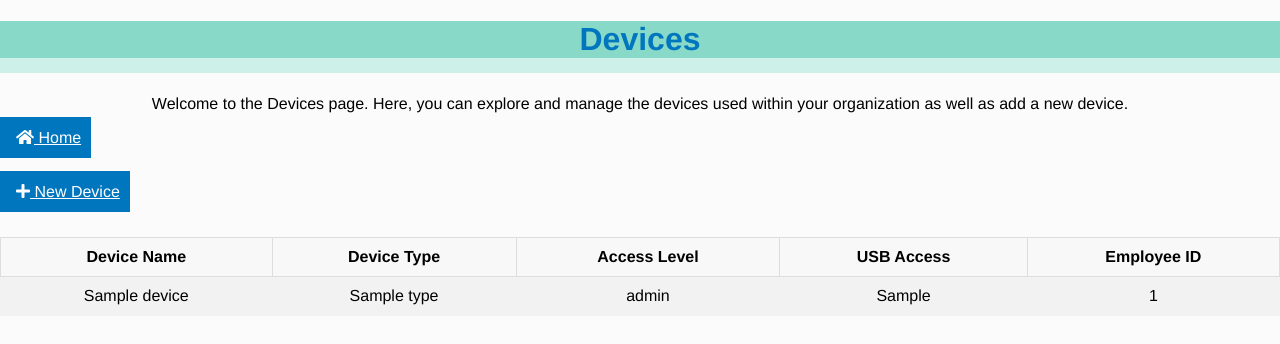
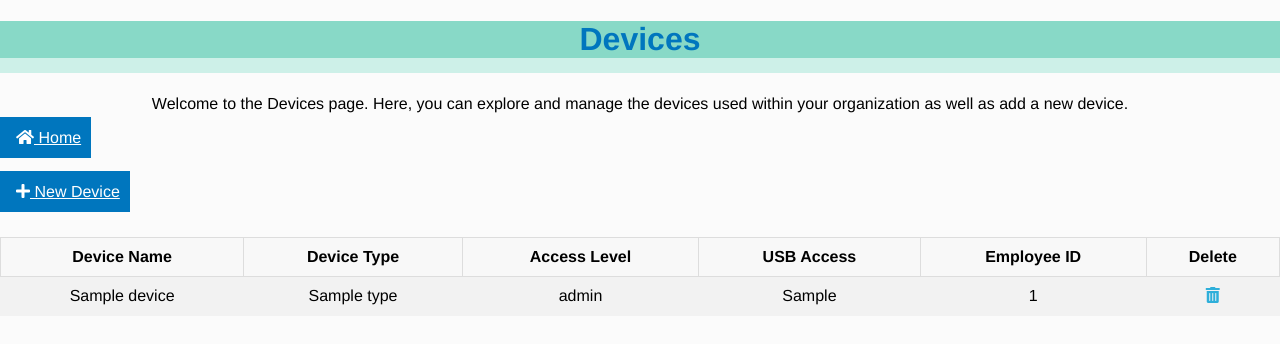
Before and after one commit to HexHeros/IT-Managment, a Flask app: template templates/devices.html in a window 1280 px wide. Shown: the top 344 px of the page. Run offline with Flask 2, Linux system fonts and the light colour scheme; the template is opened without the code that fills it: most values are stand-ins (such as "Sample title", 1, 10 or a date in 2020); some libraries are stand-ins or nearby versions.

Commit message:
Update devices.html

```diff
--- a/templates/devices.html
+++ b/templates/devices.html
@@ -35,6 +35,7 @@
                 <th>Access Level</th>
                 <th>USB Access</th>
                 <th>Employee ID</th>
+                <th>Delete</th>
             </tr>
             {% for device in devices %}
             <tr>
@@ -43,6 +44,7 @@
                 <td>{{ device.access_level }}</td>
                 <td>{{ device.usb_access }}</td>
                 <td>{{ device.employee_id }}</td>
+                <td><a href="/delete_device/{{ device.device_id }}" class="delete-icon"><i class="fas fa-trash-alt"></i></td>
             </tr>
         {% endfor %}
     </table>
```
